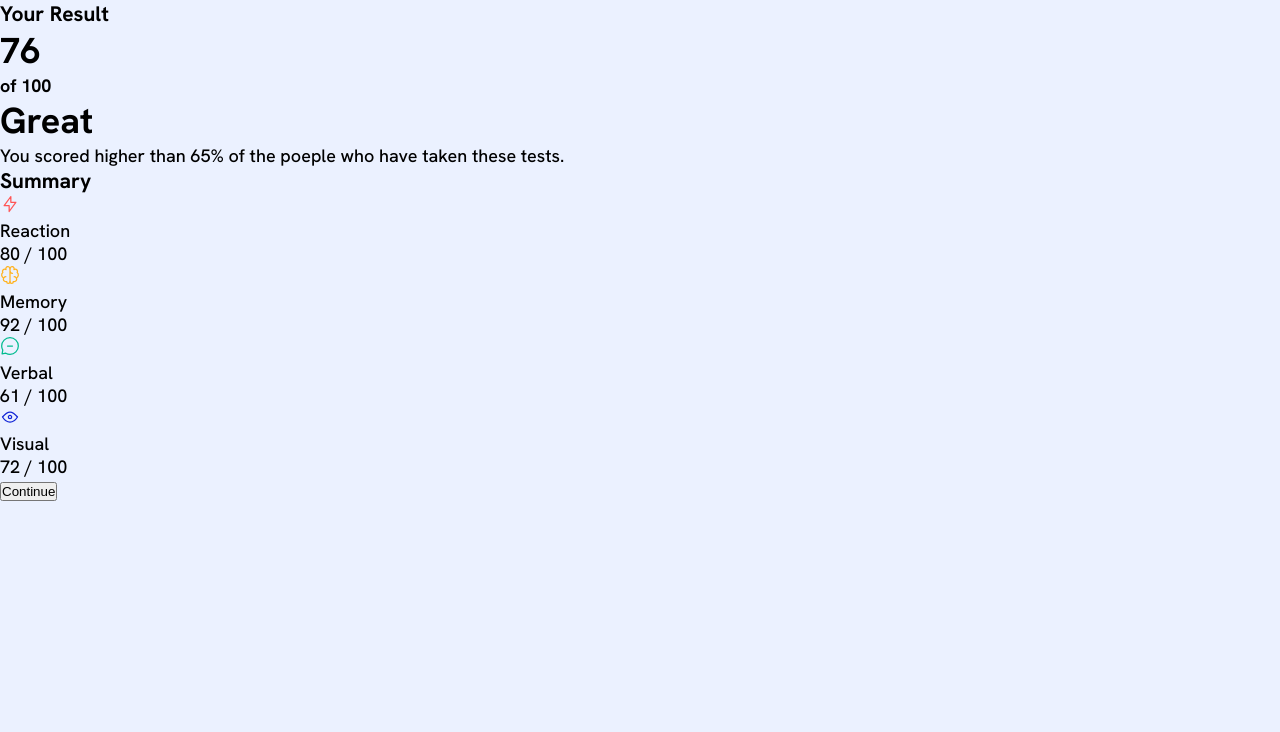
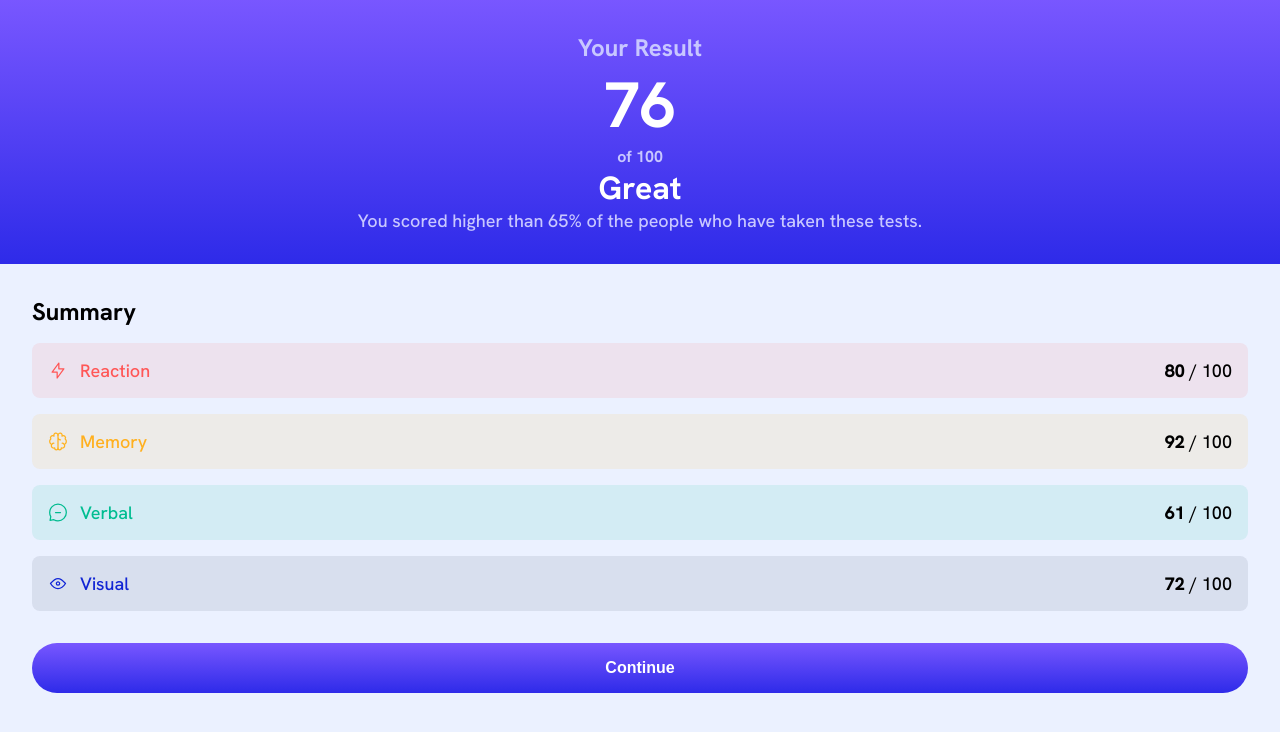
Before and after one commit to nelsonbernard/results-summary-component, a plain HTML site: page index.html in a window 1280 px wide. Drawn offline with Linux system fonts and the light colour scheme.

Commit message:
started css styling

```diff
--- a/index.css
+++ b/index.css
@@ -37,3 +37,125 @@ body{
     margin: 0 auto;
     background-color: var(--pale-blue);
 }
+
+h1{
+    font-size: 4rem;
+}
+
+h2{
+    font-size: 2rem;
+}
+
+h3{
+    font-size: 1.5rem;
+}
+
+h4{
+    font-size: 1rem;
+}
+
+.card{
+    display: grid repeat(auto-fill, 1fr);
+    align-content: center;
+    text-align: center;
+}
+
+#card__summary h3{
+    text-align: left;
+}
+
+.category{
+    display: flex;
+    justify-content: space-between;
+    align-items: center;
+    padding: 1rem;
+    border-radius: .5rem;
+    margin-block: 1rem;
+}
+
+.flex{
+    display: flex;
+    gap: .75rem;
+}
+
+.category p span{
+    font-weight: 800;
+}
+
+.category p img{
+
+}
+
+.results{
+
+}
+
+.results h1{
+    font-size: 4rem;
+}
+
+.results h4{
+    color: var(--light-lavender);
+}
+
+#card__results, #card__summary{
+    flex: 1;
+    padding: 2rem;
+}
+
+#card__results{
+    background-image: linear-gradient(var(--light-slate-blue), var(--light-royal-blue-bg));
+    color: white;
+}
+
+#card__results h3{
+    color: var(--light-lavender);
+}
+
+#card__results p{
+    color: var(--light-lavender);
+}
+
+#reaction{
+    background-color: hsla(0, 100%, 67%, 10%);
+}
+
+#memory{
+    background-color: hsla(39, 100%, 56%, 10%);
+}
+
+#verbal{
+    background-color: hsla(166, 100%, 37%, 10%);
+}
+
+#visual{
+    background-color: hsla(224, 30%, 27%, 10%);
+}
+
+.light-red{
+    color: var(--light-red);
+}
+
+.orangey-yellow{
+    color: var(--orangey-yellow);
+}
+
+.green-teal{
+    color: var(--green-teal);
+}
+
+.cobalt-blue{
+    color: var(--cobalt-blue);
+}
+
+#btn-continue{
+    background-image: linear-gradient(var(--light-slate-blue), var(--light-royal-blue-bg));
+    color: var(--white);
+    border: none;
+    font-size: 1rem;
+    font-weight: 700;
+    width: 100%;
+    padding: 1rem;
+    border-radius: 5rem;
+    margin-block: 1rem;
+}
--- a/index.html
+++ b/index.html
@@ -13,7 +13,7 @@
     <title>Frontend Mentor | Results summary component</title>
   </head>
   <body>
-    <div id="card">
+    <div class="card">
       <div id="card__results">
         <h3>Your Result</h3>
 
@@ -22,32 +22,28 @@
           <h4>of 100</h4>
         </div>
 
-        <h1>Great</h1>
+        <h2>Great</h2>
 
-        <p>You scored higher than 65% of the poeple who have taken these tests.</p>
+        <p>You scored higher than 65% of the people who have taken these tests.</p>
       </div>
 
       <div id="card__summary">
         <h3>Summary</h3>
 
         <div class="category" id="reaction">
-          <img src="../assets/images/icon-reaction.svg" alt="icon-reaction" />
-          <p>Reaction</p>
+          <p class="flex light-red"><img src="../assets/images/icon-reaction.svg" alt="icon-reaction" />Reaction</p>
           <p><span>80</span> / 100</p>
         </div>
         <div class="category" id="memory">
-          <img src="../assets/images/icon-memory.svg" alt="icon-memory" />
-          <p>Memory</p>
+          <p class="flex orangey-yellow"><img src="../assets/images/icon-memory.svg" alt="icon-memory" />Memory</p>
           <p><span>92</span> / 100</p>
         </div>
         <div class="category" id="verbal">
-          <img src="../assets/images/icon-verbal.svg" alt="icon-verbal" />
-          <p>Verbal</p>
+          <p class="flex green-teal"><img src="../assets/images/icon-verbal.svg" alt="icon-verbal" />Verbal</p>
           <p><span>61</span> / 100</p>
         </div>
         <div class="category" id="visual">
-          <img src="../assets/images/icon-visual.svg" alt="icon-visual" />
-          <p>Visual</p>
+          <p class="flex cobalt-blue"><img src="../assets/images/icon-visual.svg" alt="icon-visual" />Visual</p>
           <p><span>72</span> / 100</p>
         </div>
 
```
